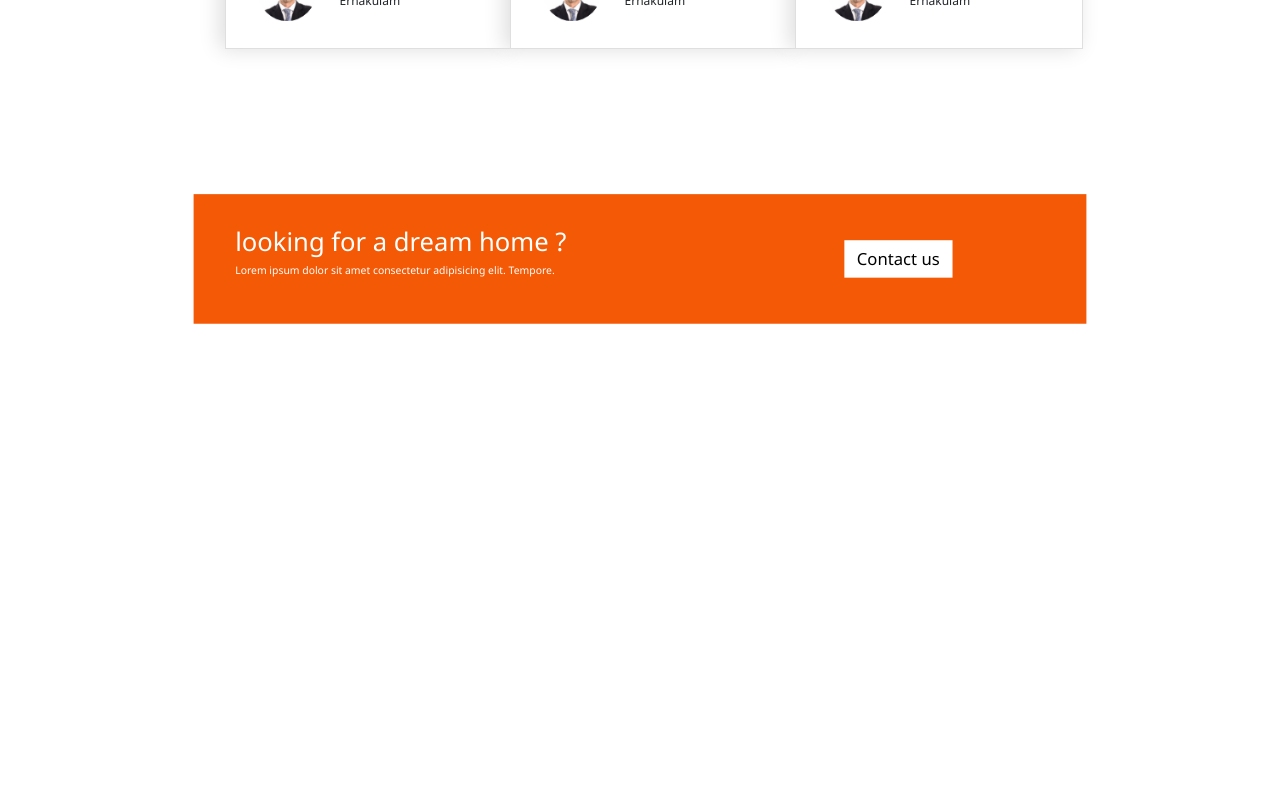
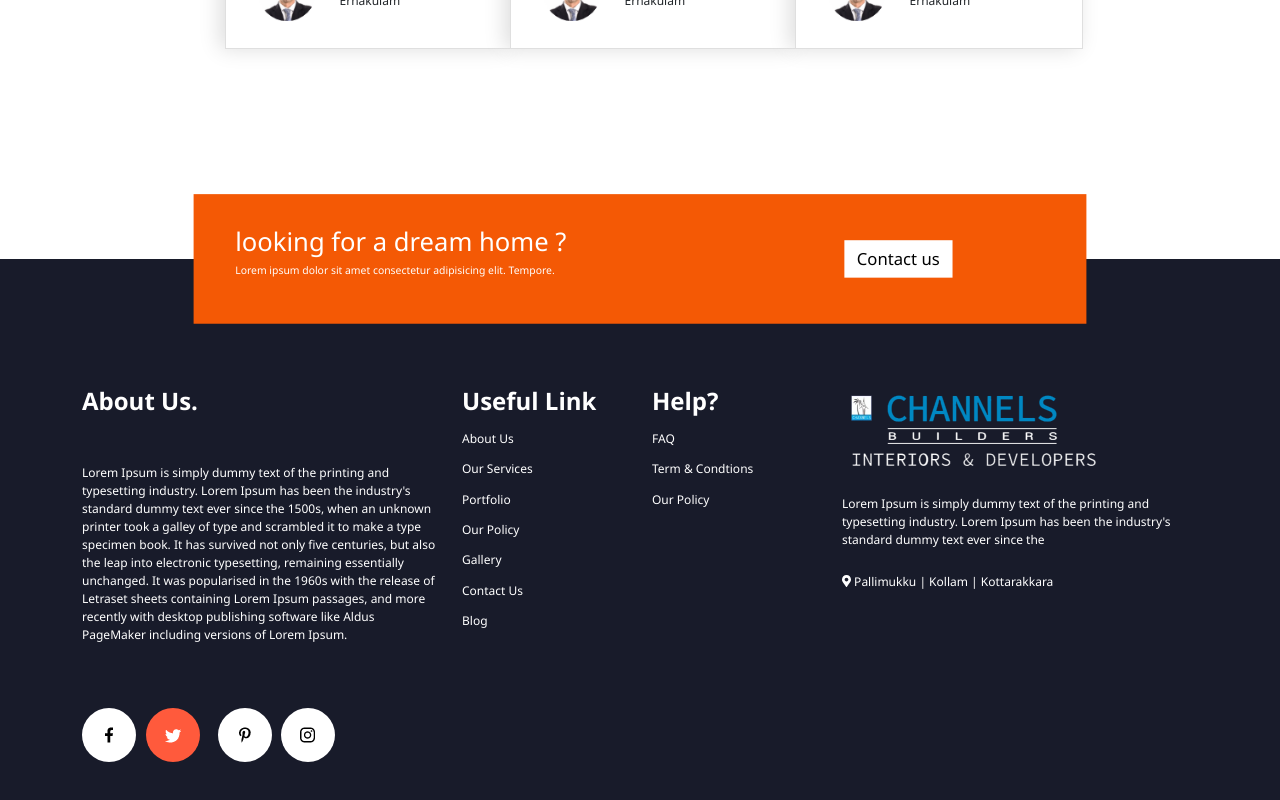
Before and after one commit to redeemer-projects/channel-builders-react, a React (Create React App) app: page / in a window 1280 px wide. Shown: the part 3511-4311 px from the top of the page. Before the commit the page ends 3835 px from the top, so only its background shows below. Built offline with nearby package versions, Linux system fonts and the light colour scheme; the HTML template or start-up script is replaced by a standard one.

Commit message:
Footer completed

```diff
--- a/src/App.js
+++ b/src/App.js
@@ -3,6 +3,7 @@ import AboutUs from './components/AboutUs/AboutUs';
 import Banner from './components/Banner/Banner';
 import DreamHome from './components/DreamHome/DreamHome';
 import FeatureCard from './components/FeatureCard/FeatureCard';
+import Footer from './components/Footer/Footer';
 import Header from './components/Header/Header';
 import Modern from './components/Modern/Modern';
 import Navbar from './components/NavBar/Navbar';
@@ -21,6 +22,7 @@ function App() {
       <Partners />
       <Testimonial />
       <DreamHome />
+      <Footer />
     </div>
   );
 }
--- /dev/null
+++ b/src/components/Footer/Footer.css
@@ -0,0 +1,7 @@
+.Footer{
+    background-color: #181B2A;
+}
+.Footer_Content{
+    padding-top: 8rem;
+    padding-bottom: 5rem;
+}
--- /dev/null
+++ b/src/components/Footer/Footer.js
@@ -0,0 +1,60 @@
+import { faMapMarkerAlt } from '@fortawesome/free-solid-svg-icons'
+import { FontAwesomeIcon } from '@fortawesome/react-fontawesome'
+import React from 'react'
+import { Col, Container, Row } from 'react-bootstrap'
+import './Footer.css'
+function Footer() {
+    return (
+        <div className='Footer'>
+            <Container>
+                <Row className='Footer_Content'>
+                    <Col md={4}>
+                    <h4 class="fw-bold text-white">
+                        About Us.
+                    </h4>
+                    <p class="mt-5" style={{fontSize : "12px" , color: "white"}}>
+                        Lorem Ipsum is simply dummy text of the printing and typesetting industry. Lorem Ipsum has been the industry's standard dummy text ever since the 1500s, when an unknown printer took a galley of type and scrambled it to make a type specimen book. It has survived not only five centuries, but also the leap into electronic typesetting, remaining essentially unchanged. It was popularised in the 1960s with the release of Letraset sheets containing Lorem Ipsum passages, and more recently with desktop publishing software like Aldus PageMaker including versions of Lorem Ipsum.
+                    </p>
+                    <img class="img-fluid mt-5" src="images/Group 96.png" alt="" />
+                    </Col>
+                    <Col md={4}>
+                        <Row>
+                            <Col md={6}>
+                            <h4 class="fw-bold text-white">
+                                Useful Link
+                            </h4>
+                            <h6 style={{ color : "white" , fontWeight : "300" , fontSize : "12px"}} class="mt-3">About Us</h6>
+                            <h6 style={{ color : "white" , fontWeight : "300" , fontSize : "12px"}} class="mt-3"> Our Services</h6>
+                            <h6 style={{ color : "white" , fontWeight : "300" , fontSize : "12px"}} class="mt-3"> Portfolio</h6>
+                            <h6 style={{ color : "white" , fontWeight : "300" , fontSize : "12px"}} class="mt-3"> Our Policy</h6>
+                            <h6 style={{ color : "white" , fontWeight : "300" , fontSize : "12px"}} class="mt-3"> Gallery</h6>
+                            <h6 style={{ color : "white" , fontWeight : "300" , fontSize : "12px"}} class="mt-3">Contact Us</h6>
+                            <h6 style={{ color : "white" , fontWeight : "300" , fontSize : "12px"}} class="mt-3">Blog</h6>
+                            </Col>
+                            <Col md={6}>
+                            <h4 class="fw-bold text-white">
+                                Help?
+                            </h4>
+                            <h6 style={{ color : "white" , fontWeight : "300" , fontSize : "12px"}} class="mt-3"> FAQ</h6>
+                            <h6 style={{ color : "white" , fontWeight : "300" , fontSize : "12px"}} class="mt-3"> Term & Condtions</h6>
+                            <h6 style={{ color : "white" , fontWeight : "300" , fontSize : "12px"}} class="mt-3"> Our Policy</h6>
+                            </Col>
+                        </Row>
+                    </Col>
+                    <Col md={4}>
+                        <img src="images/footer_logo.png" alt="" />
+                        <p class="mt-4" style={{fontSize : "12px" , color : 'white'}}>
+                        Lorem Ipsum is simply dummy text of the printing and typesetting industry. Lorem Ipsum has been the industry's standard dummy text ever since the
+                        </p>
+                        <p class="mt-4" style={{fontSize : "12px" , color : 'white'}}>
+                        <FontAwesomeIcon icon={faMapMarkerAlt} />       Pallimukku | Kollam | Kottarakkara
+
+                        </p>
+                    </Col>
+                </Row>
+            </Container>
+        </div>
+    )
+}
+
+export default Footer
```
